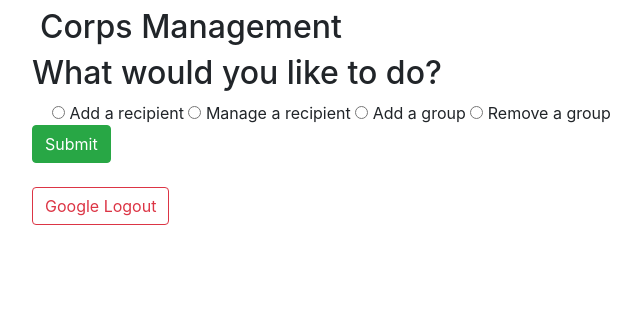
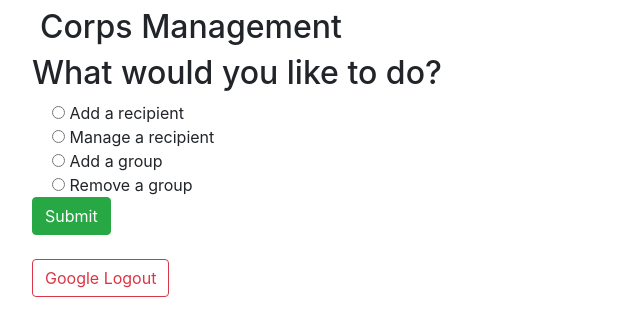
Before and after one commit to wpmjones/studtext, a Flask app: template templates/menu.html in a window 1280 px wide. Shown: the top 336 px of the page, without its empty margins (53-694 px from the left). Run offline with Flask 2, Linux system fonts and the light colour scheme; the template is opened without the code that fills it: values that come from a table or form of the project are taken from there, others are empty; parts of the project's set-up code (start-up, migrations or seed data) failed here and were passed over.

Commit message:
fix divs

```diff
--- a/templates/menu.html
+++ b/templates/menu.html
@@ -8,10 +8,16 @@
             <div class="form-check">
                 <input class="form-ccheck-input" type="radio" id="actions1" name="actions" value="1">
                 <label class="form-check-label" for="actions1">Add a recipient</label>
+            </div>
+            <div class="form-check">
                 <input class="form-ccheck-input" type="radio" id="actions2" name="actions" value="2">
                 <label class="form-check-label" for="actions2">Manage a recipient</label>
+            </div>
+            <div class="form-check">
                 <input class="form-ccheck-input" type="radio" id="actions3" name="actions" value="3">
                 <label class="form-check-label" for="actions3">Add a group</label>
+            </div>
+            <div class="form-check">
                 <input class="form-ccheck-input" type="radio" id="actions4" name="actions" value="4">
                 <label class="form-check-label" for="actions4">Remove a group</label>
             </div>
```
